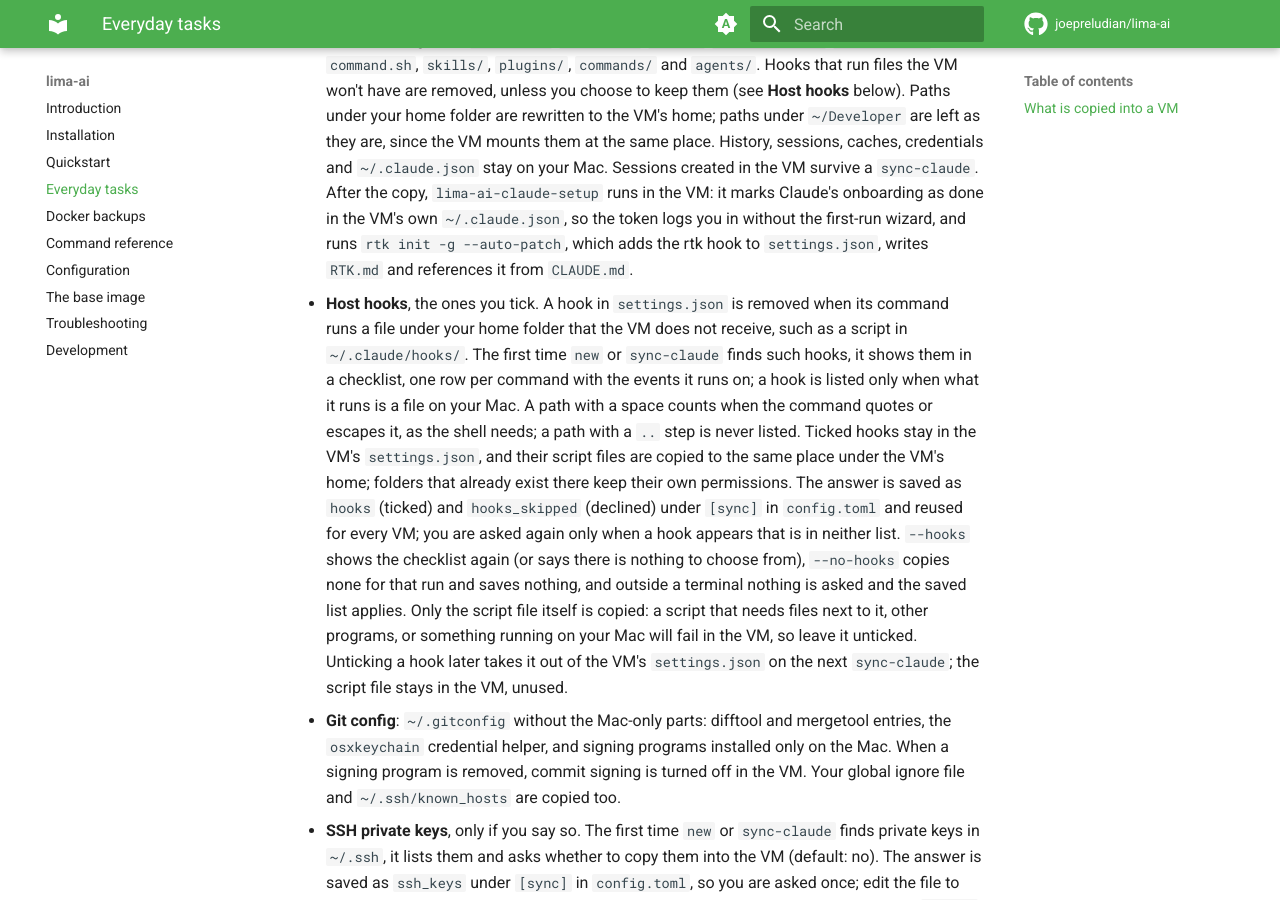
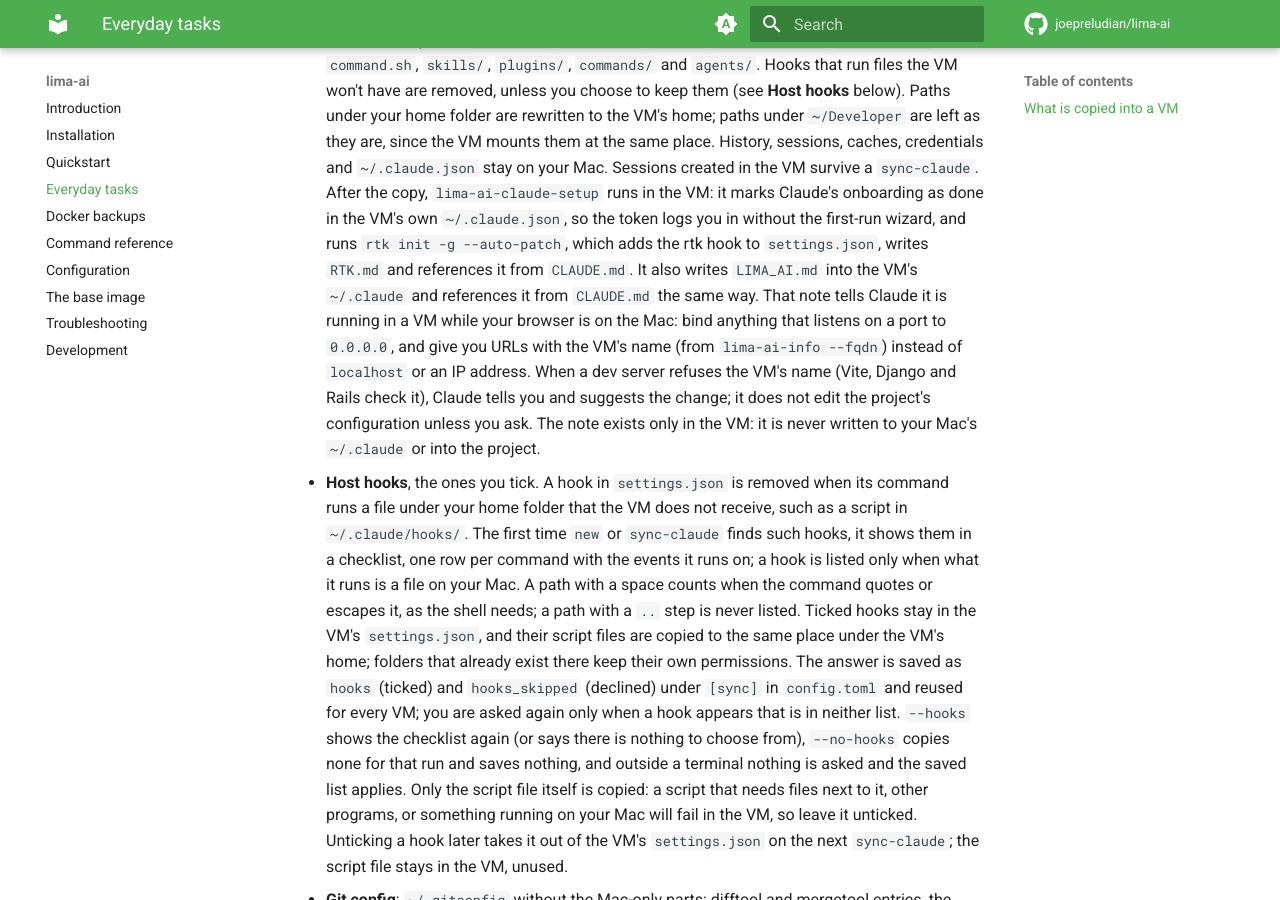
Before and after one commit to joepreludian/lima-ai, an MkDocs documentation site: the page built from docs/manual/docs/everyday.md, in a window 1280 px wide and 900 px high, scrolled down 877 px. Built offline with MkDocs 1.6.1 and Material for MkDocs 9.7.7, drawn with Linux system fonts in a browser that asks for light colours; comment, search, counter and statistics services are not loaded.

Commit message:
feat: tell Claude in a VM to bind to 0.0.0.0 and give URLs with the VM's name

```diff
--- a/docs/manual/docs/everyday.md
+++ b/docs/manual/docs/everyday.md
@@ -50,6 +50,15 @@ variant, and how to move data to and from the Mac's Docker.
   you in without the first-run wizard, and runs `rtk init -g --auto-patch`,
   which adds the rtk hook to `settings.json`, writes `RTK.md` and
   references it from `CLAUDE.md`.
+  It also writes `LIMA_AI.md` into the VM's `~/.claude` and references it
+  from `CLAUDE.md` the same way. That note tells Claude it is running in a
+  VM while your browser is on the Mac: bind anything that listens on a port
+  to `0.0.0.0`, and give you URLs with the VM's name (from
+  `lima-ai-info --fqdn`) instead of `localhost` or an IP address. When a dev
+  server refuses the VM's name (Vite, Django and Rails check it), Claude
+  tells you and suggests the change; it does not edit the project's
+  configuration unless you ask. The note exists only in the VM: it is never
+  written to your Mac's `~/.claude` or into the project.
 - **Host hooks**, the ones you tick. A hook in `settings.json` is removed
   when its command runs a file under your home folder that the VM does not
   receive, such as a script in `~/.claude/hooks/`. The first time `new` or
```
Also changed, not shown: docs/manual/docs/commands.md (+1 -1 lines), 2 other files.
